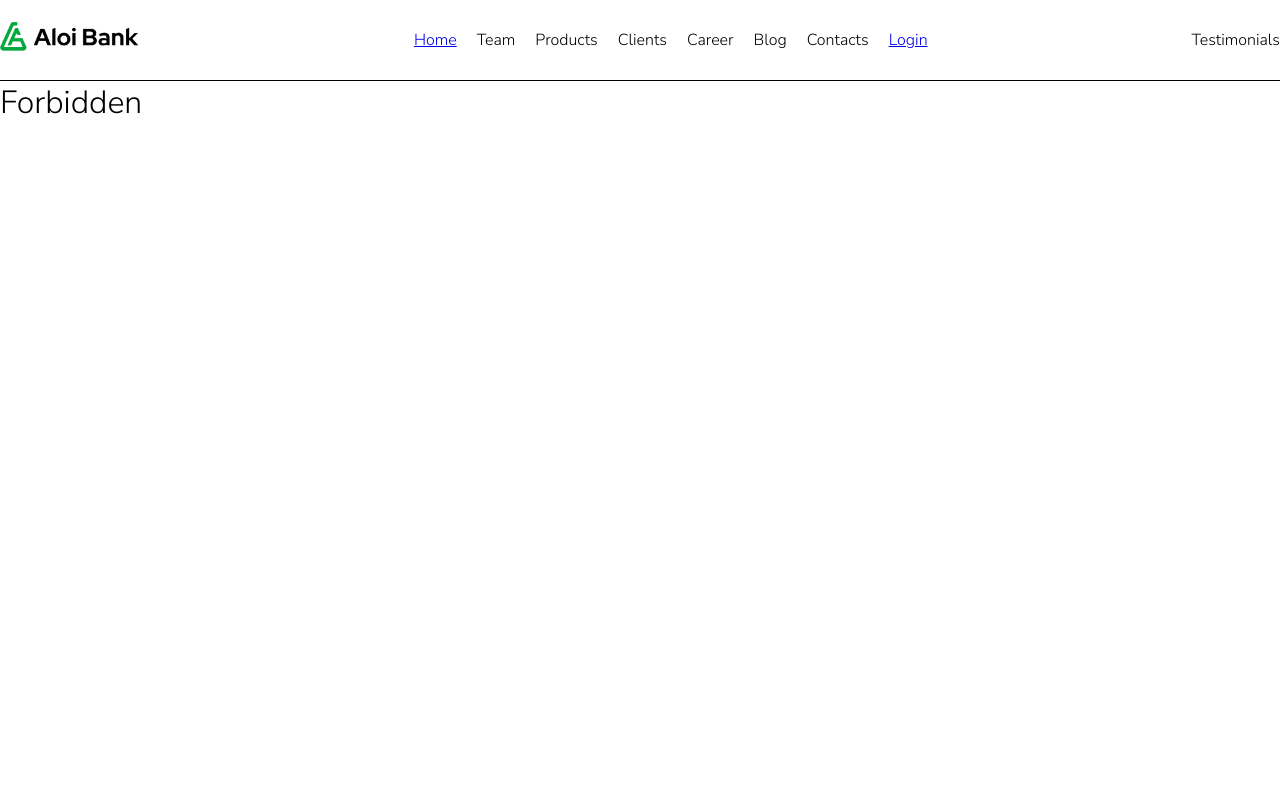
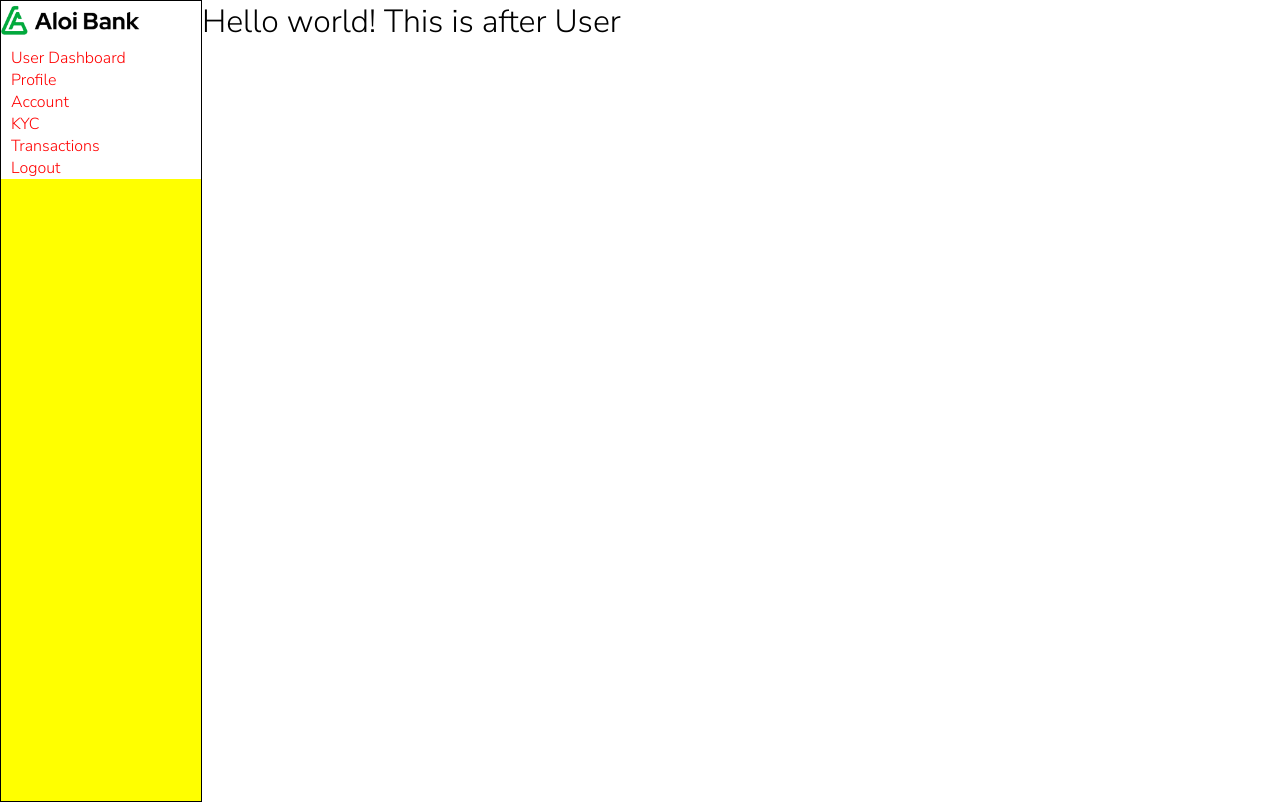
Before and after one commit to ishwors/BankingSystem-UI, a React (Vite) app: page /userDashboard in a window 1280 px wide. Built offline with nearby package versions, Linux system fonts and the light colour scheme; a web font is replaced by a local one.

Commit message:
added asidebar, made login form, seperate user and admin dashboard

```diff
--- a/package.json
+++ b/package.json
@@ -10,6 +10,7 @@
     "preview": "vite preview"
   },
   "dependencies": {
+    "axios": "^1.6.8",
     "react": "^18.2.0",
     "react-dom": "^18.2.0"
   },
@@ -22,6 +23,7 @@
     "eslint-plugin-react-hooks": "^4.6.0",
     "eslint-plugin-react-refresh": "^0.4.6",
     "react-router-dom": "^6.22.3",
+    "sass": "^1.72.0",
     "vite": "^5.2.0"
   }
 }
--- a/src/App.jsx
+++ b/src/App.jsx
@@ -4,8 +4,12 @@ import { BrowserRouter as Router, Route, Routes } from 'react-router-dom';
 //define components
 import Navbar from './components/Navbar.jsx'
 
-//define pages
+//define teller pages
 import AdminLogin from './pages/admin/Login.jsx'
+import AdminDashboard from './pages/admin/AdminDashboard.jsx'
+
+//define teller pages
+import UserDashboard from './pages/UserDashboard.jsx'
 
 import Home from './pages/Home.jsx'
 import NoPage from './pages/NoPage.jsx'
@@ -16,19 +20,25 @@ import Login from './pages/Login.jsx'
 import './index.css'
 import './styles/global.scss'
 
+
 function App() {
 
   return (
     <div className='App'>
       <Router>
-        <div className='navbar'>
-          <Navbar />
-        </div>
         <div className='pages'>
           <Routes>
             <Route path="/" element={<Home />} />
+            <Route path="/home" element={<Home />} />
             <Route path="/@adminLogin" element={<AdminLogin />} />
             <Route path="/login" element={<Login />} />
+
+            {/* teller routes */}
+            <Route path="/adminDashboard" element={<AdminDashboard />} />
+
+            {/* user routes */}
+            <Route path="/userDashboard" element={<UserDashboard />} />
+
             <Route path="*" element={<NoPage />} />
           </Routes>
         </div>
--- /dev/null
+++ b/src/components/AsideBar.jsx
@@ -0,0 +1,87 @@
+export default function AsideBar() {
+    //get username from local storage
+    const username = localStorage.getItem('username');
+
+    //get usertype from local storage
+    const userType = localStorage.getItem('userType');
+
+    const handleLogout = () => {
+        localStorage.clear(); // Clear local storage
+        window.location.href = "/"; // Redirect to home page
+    };
+
+    return (
+        <div>
+            {userType === 'TellerPerson' ? (
+                <aside>
+                    <div id="asideContainer">
+                        <div>
+                            <img src="/assets/image/AloiBank-logo_full-h.png" alt="Logo" id="navLogo" />
+                        </div>
+
+                        <div >
+                            <ul id="asideItems">
+                                <li className="item">
+                                    <p>Admin Dashboard</p>
+                                </li>
+                                <li className="item">
+                                    <p>Profile</p>
+                                </li>
+                                <li className="item">
+                                    <p>Account</p>
+
+                                </li>
+                                <li className="item">
+                                    <p>KYC</p>
+
+                                </li>
+                                <li className="item">
+                                    <p>Transactions</p>
+
+                                </li>
+                                <li className="item" onClick={handleLogout}>
+                                    <p>Logout</p>
+                                </li>
+                            </ul>
+                        </div>
+                    </div>
+                </aside>
+            ) :
+                (
+                    <aside>
+                        <div id="asideContainer">
+                            <div>
+                                <img src="/assets/image/AloiBank-logo_full-h.png" alt="Logo" id="navLogo" />
+                            </div>
+
+                            <div >
+                                <ul id="asideItems">
+                                    <li className="item">
+                                        <p> User Dashboard</p>
+                                    </li>
+                                    <li className="item">
+                                        <p>Profile</p>
+                                    </li>
+                                    <li className="item">
+                                        <p>Account</p>
+
+                                    </li>
+                                    <li className="item">
+                                        <p>KYC</p>
+
+                                    </li>
+                                    <li className="item">
+                                        <p>Transactions</p>
+
+                                    </li>
+                                    <li className="item" onClick={handleLogout}>
+                                        <p>Logout</p>
+                                    </li>
+                                </ul>
+                            </div>
+                        </div>
+                    </aside>
+                )}
+        </div>
+    )
+}
--- a/src/components/Navbar.jsx
+++ b/src/components/Navbar.jsx
@@ -1,5 +1,13 @@
 
 import { Link } from "react-router-dom";
+
+const userType = localStorage.getItem('userType');
+
+
+const handleLogout = () => {
+    localStorage.clear(); // Clear local storage
+    window.location.href = "/"; // Redirect to home page
+};
 
 export default function Navbar() {
     return (
@@ -37,9 +45,14 @@ export default function Navbar() {
                             <p>Contacts</p>
                             {/* <Link to="/search"><i class="fa-solid fa-magnifying-glass fa-xl" style={{ color: "#ffffff", }}></i></Link> */}
                         </li>
-                        <li className="item">
-                             <Link to="/login"><p>Login</p></Link>
-                        </li>
+                        {userType === null ? (
+                            <li className="item">
+                                <Link to="/login"><p>Login</p></Link>
+                            </li>
+                        ) : (
+                            <li className="item" onClick={handleLogout}>
+                                <p>Logout</p>
+                            </li>)}
                     </ul>
                 </div>
                 <div>
--- /dev/null
+++ b/src/components/loginForm.jsx
@@ -0,0 +1,93 @@
+import React from "react";
+import axios from "axios";
+
+export default function LoginForm() {
+    const [userInput, setUserInput] = React.useState({
+        username: "",
+        password: "",
+    });
+
+    const handleChange = (event) => {
+        const { name, value } = event.target;
+        setUserInput((prevFormData) => ({
+            ...prevFormData,
+            [name]: value,
+        }));
+    };
+
+    const loginUser = async (credentials) => {
+        try {
+            //console.log('credentials:', credentials);
+            const response = await fetch('http://localhost:5224/api/users/login', {
+                method: 'POST',
+                headers: {
+                    'Content-Type': 'application/json'
+                },
+                body: JSON.stringify({ UserName: credentials.username, Password: credentials.password })
+            });
+
+            if (response.status === 200) {
+                return await response.json();
+            }
+            else {
+                throw new Error('Login failed');
+            }
+        } catch (error) {
+            console.error('Error:', error);
+            return null;
+        }
+    };
+
+    const handleSubmit = async (e) => {
+        e.preventDefault();
+
+        const { username, password } = userInput;
+
+        const response = await loginUser({ username, password });
+
+        if (response) {
+            console.log(response);
+            console.log("Login successful");
+            localStorage.setItem('email', response.email);
+            localStorage.setItem('username', response.userName);
+            localStorage.setItem('userType', response.userType);
+            if (response.userType === "TellerPerson")
+                window.location.href = "/adminDashboard";
+            else if (response.userType === "AccountHolder")
+                window.location.href = "/userDashboard";
+            else
+                window.location.href = "/aaa";
+        } else {
+            setUserInput({
+                username: "",
+                password: "",
+            });
+            alert("Login Failed! Invalid username or password");
+
+        }
+    };
+
+    return (
+        <div>
+            <center>
+                <form onSubmit={handleSubmit}>
+                    <br></br>
+                    <span>Username:</span>
+                    <input type="text" onChange={handleChange} name="username" value={userInput.username}/> <br></br>
+                    <span>Password:</span>
+                    <input type="password" onChange={handleChange} name="password" value={userInput.password} />
+                    <br />
+                    <br />
+                    <button>Login </button>
+                    <br />
+                    <br />
+                    <p>Forget Password?</p>
+                </form>
+                <div className="output">
+                    <h2 className="outputtoptext">{userInput.username} </h2><br></br>
+                    <h2 className="bottomtext">{userInput.password}</h2>
+                </div>
+            </center>
+        </div>
+    );
+}
--- a/src/pages/Home.jsx
+++ b/src/pages/Home.jsx
@@ -1,10 +1,22 @@
 import React from "react";
+import axios from "axios";
+
+import Navbar from '../components/Navbar.jsx'
+
+export default function Home() {
 
 
-export default function Home() {
+    // const submitDisplay = async () => {
+    //     console.log("jhjgnjh");
+    //     const response = await axios.get("http://localhost:5224/api/users");
+    //     console.log("response", response);
+    //     return await response.json();
+    // };
     return (
         <div>
+          <Navbar />
             <h1>Hello world! This is from Home page</h1>
+            {/* <button onClick={submitDisplay}>Submit</button> */}
         </div>
     )
 }
--- a/src/pages/Login.jsx
+++ b/src/pages/Login.jsx
@@ -1,10 +1,18 @@
 import React from "react";
+
+import Navbar from "../components/Navbar.jsx";
+
+import LoginForm from "../components/loginForm";
 
 
 export default function Login() {
     return (
         <div>
-            <h1>Hello world! This is from Login page</h1>
+            <Navbar />
+            <center>
+                <h2>Login Form</h2>
+            </center>
+            <LoginForm />
         </div>
     )
 }
--- /dev/null
+++ b/src/pages/UserDashboard.jsx
@@ -0,0 +1,13 @@
+import React from "react";
+
+import AsideBar from '../components/AsideBar.jsx'
+
+
+export default function UserDashboard() {
+    return (
+        <div>
+            <AsideBar />
+            <h1>Hello world! This is after User</h1>
+        </div>
+    )
+}
--- /dev/null
+++ b/src/pages/admin/AdminDashboard.jsx
@@ -0,0 +1,15 @@
+import React from "react";
+
+import AsideBar from '../../components/AsideBar.jsx'
+
+
+export default function AdminDashboard() {
+
+    return (
+        <div>
+            <AsideBar />
+            <h1>Hello world! This is after Admin Login</h1>
+            {/* <button onClick={submitDisplay}>Submit</button> */}
+        </div>
+    )
+}
--- a/src/styles/global.scss
+++ b/src/styles/global.scss
@@ -5,3 +5,4 @@
 @import './macros/login';
 @import './macros/nopage';
 @import './macros/navbar';
+@import './macros/asidebar';
--- /dev/null
+++ b/src/styles/macros/asidebar.scss
@@ -0,0 +1,12 @@
+aside {
+    width: 200px;
+    height: 100vh;
+    border: 1px solid black;
+    background-color: yellow;
+    float: left;
+}
+
+#asideContainer {
+    background-color: blue;
+    color: red;
+}
```
Also changed, not shown: 1 other file (tests, documents, lock files or other folders).
